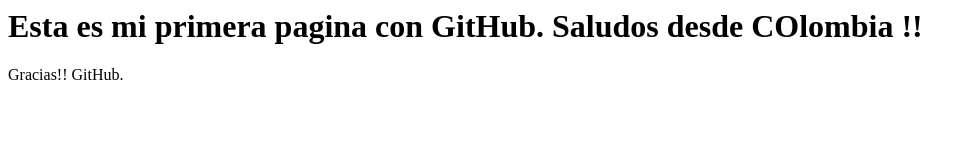
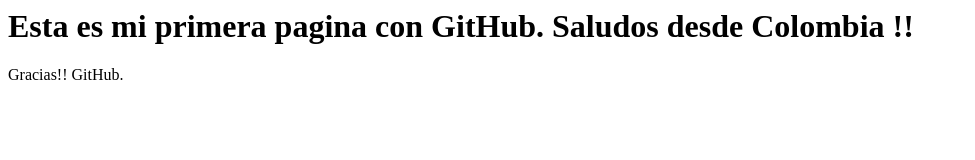
Before and after one commit to rafitopareja/MiPrimerRepositorio2020, a plain HTML site: page index.html in a window 1280 px wide. Shown: the whole page, without its empty margins (0-975 px from the left). Drawn offline with Linux system fonts and the light colour scheme.

Commit message:
Ajuste COlombia por Colombia.
Correccion Typo

```diff
--- a/index.html
+++ b/index.html
@@ -1,4 +1,4 @@
 <html>
-<h1>Esta es mi primera pagina con GitHub. Saludos desde COlombia !!</h1>
+<h1>Esta es mi primera pagina con GitHub. Saludos desde Colombia !!</h1>
 <p>Gracias!! GitHub.</p>
 </html>
```
